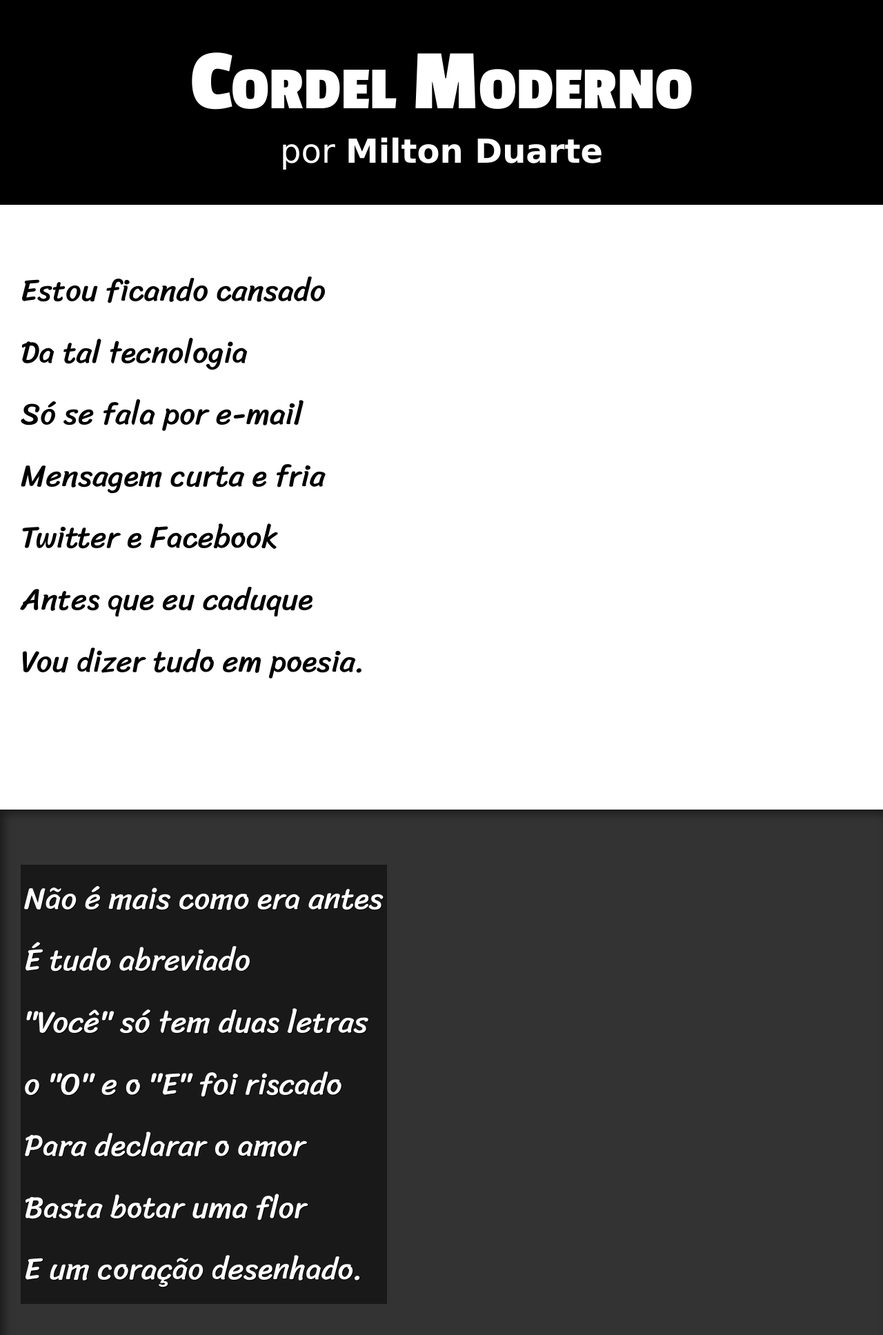
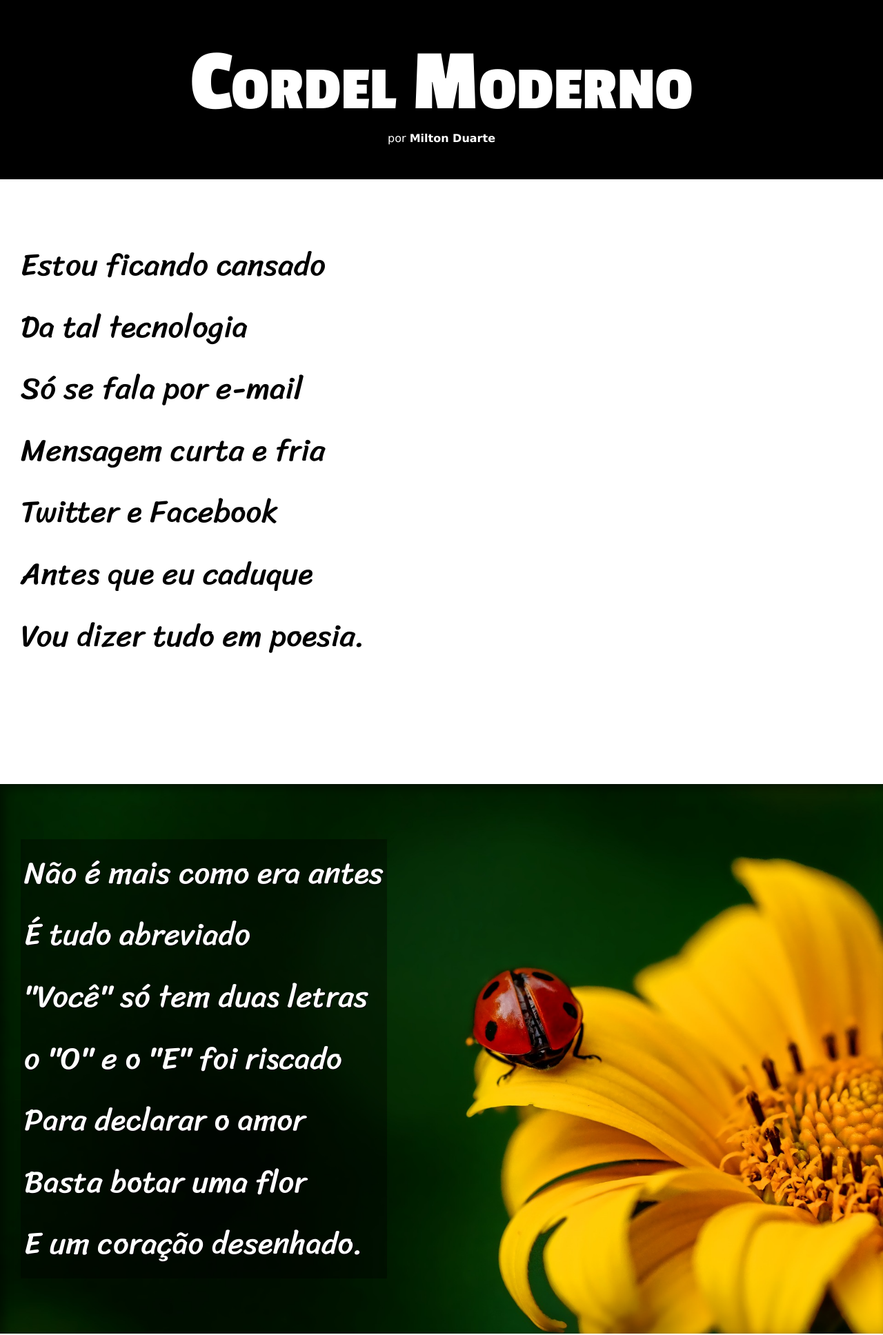
Before and after one commit to amorimsf/html-css, a plain HTML site: page desafios/d012/index.html in a window 1280 px wide. Shown: the top 1936 px of the page at 69% size. Drawn offline with Linux system fonts and the light colour scheme.

Commit message:
d012 concluido

```diff
--- a/desafios/d012/estilo/style.css
+++ b/desafios/d012/estilo/style.css
@@ -37,7 +37,6 @@ header > h1 {
 
 header > p {
     padding-bottom: 50px;
-    font-size: 3em;
 }
 
 header a, footer a {
@@ -79,8 +78,17 @@ section.imagem {
 section.imagem > p {
     display: inline-block;
     padding: 5px;
-    background-color: rgba(0, 0, 0, 0.514);
+    background-color: rgba(0, 0, 0, 0.377);
     text-shadow: 1px 1px 0px black;
+}
+
+section#img01 {
+    background-image: url('../imagens/background001.jpg');
+    background-position: right center;
+}
+
+section#img02 {
+    background-image: url('../imagens/background002.jpg');
 }
 
 footer {
--- a/desafios/d012/index.html
+++ b/desafios/d012/index.html
@@ -77,7 +77,7 @@
             Decifre esse rabisco.
         </p>
     </section>
-    <section class="imagem" id="img2">
+    <section class="imagem" id="img02">
         <p>
             Tenho saudade das cartas
             <br>
```
